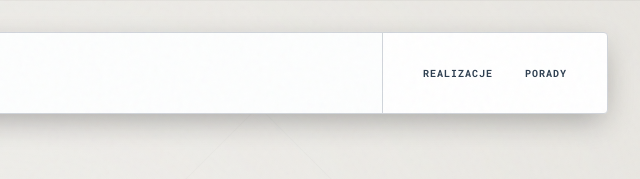
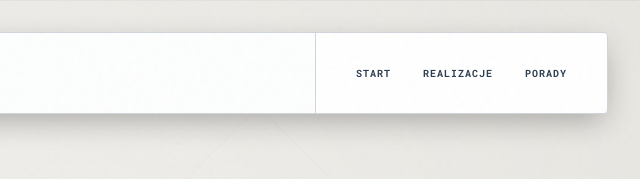
Before and after one commit to kroolpl/szramadach-astro, an Astro site: page /porady in a window 1280 px wide. Shown: the top 179 px of the page, 640-1280 px from the left. Built offline with nearby package versions, Linux system fonts and the light colour scheme; Astro itself is replaced by a stand-in of ours.

Commit message:
feat: Add Start link back to Navigation component

```diff
--- a/src/components/react/Navigation.tsx
+++ b/src/components/react/Navigation.tsx
@@ -37,6 +37,7 @@ export const Navigation: React.FC = () => {
 
                 <nav className="hidden lg:flex px-5 py-3 lg:px-10 lg:py-4 items-center gap-6 lg:gap-8 uppercase font-bold text-[9px] lg:text-[10px] text-slate-ink tracking-widest overflow-x-auto no-scrollbar">
                     {[
+                        { label: 'Start', href: '/' },
                         { label: 'Realizacje', href: '/realizacje' },
                         { label: 'Porady', href: '/porady' }
                     ].map((item) => (
```
